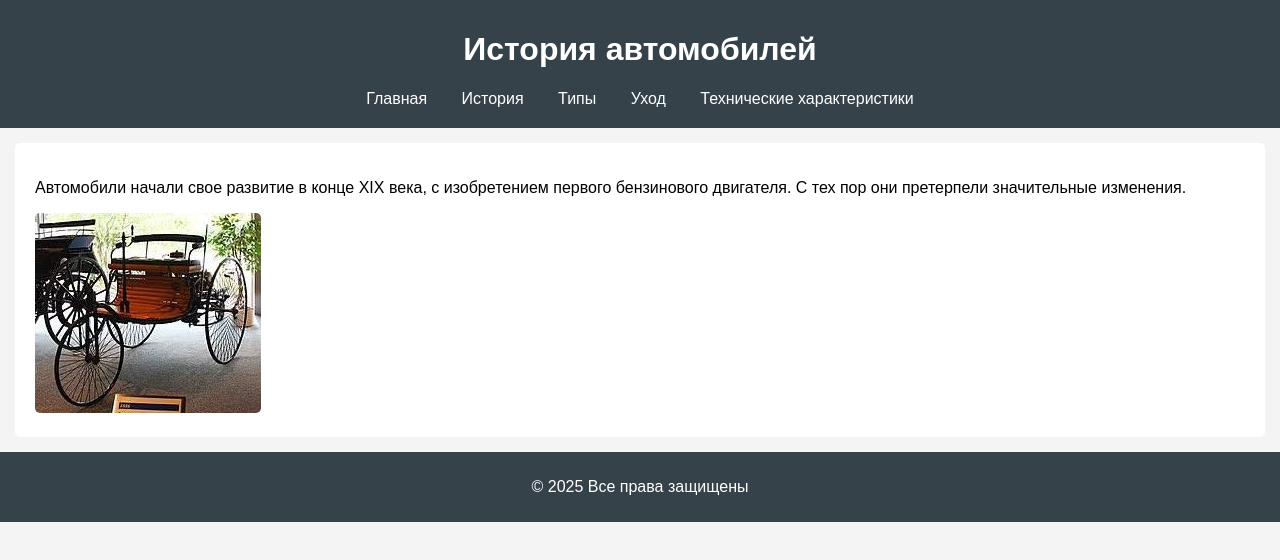
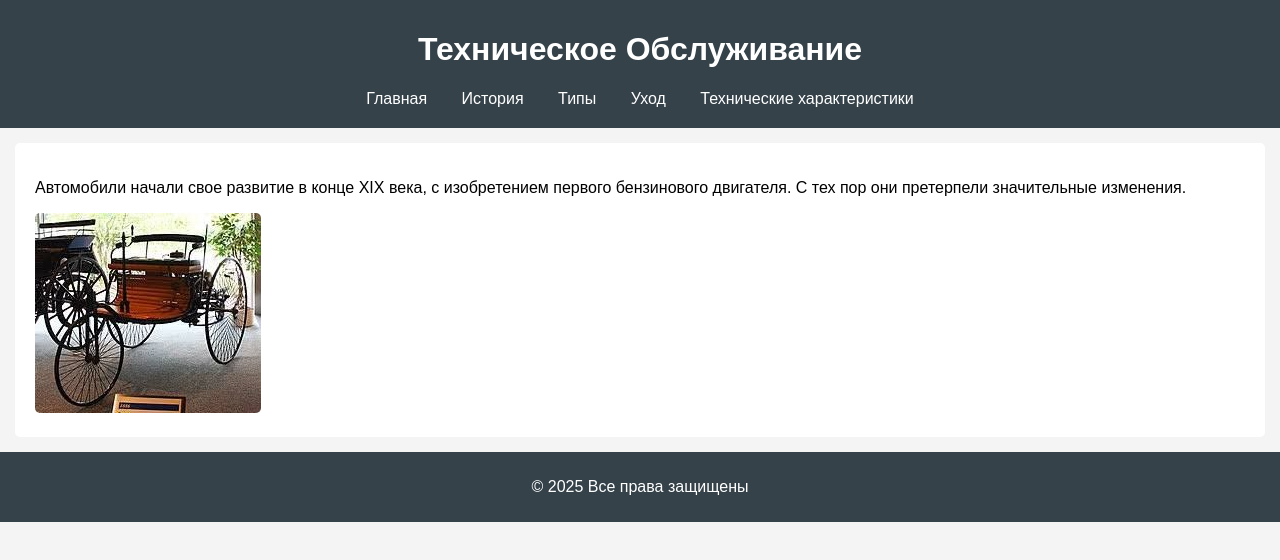
Before and after one commit to lamparik/car.now.product.hht, a plain HTML site: page history.html in a window 1280 px wide. Drawn offline with Linux system fonts and the light colour scheme.

Commit message:
Update history.html

```diff
--- a/history.html
+++ b/history.html
@@ -8,7 +8,7 @@
 </head>
 <body>
     <header>
-        <h1>История автомобилей</h1>
+        <h1>Техническое Обслуживание</h1>
         <nav>
             <a href="index.html">Главная</a>
             <a href="history.html">История</a>
```
